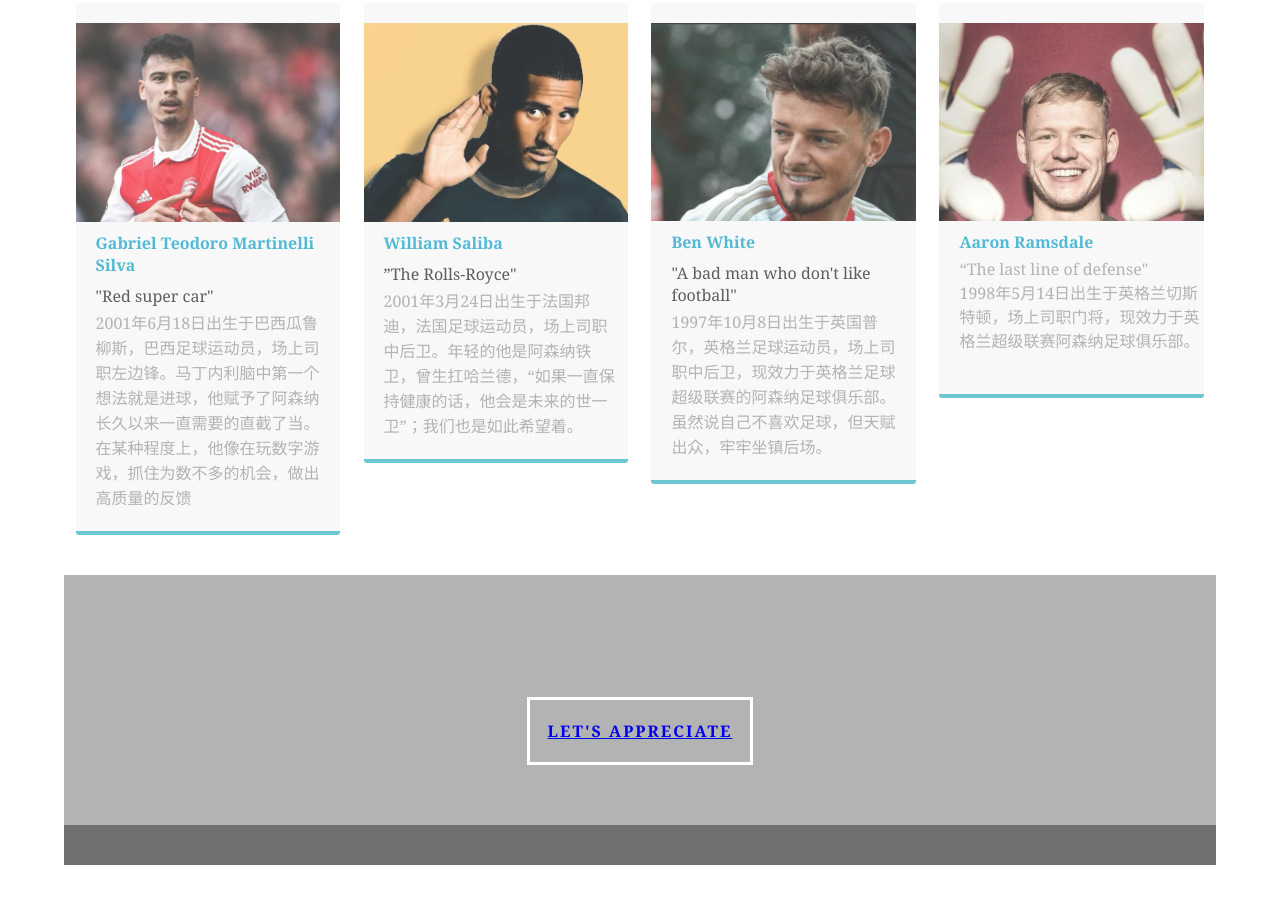
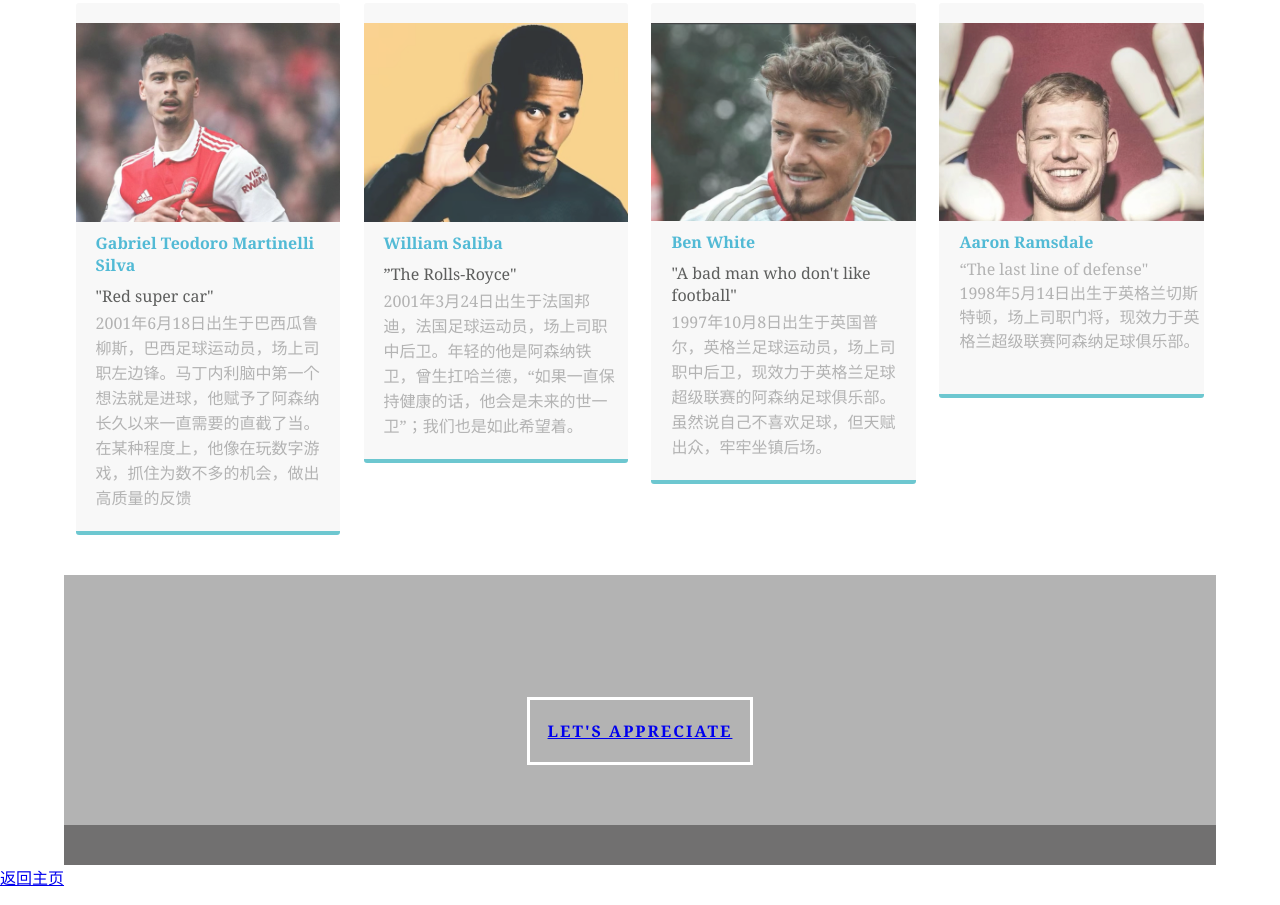
Before and after one commit to okDYT/okDYT.github.io, a plain HTML site: page Untitled-16.html in a window 1280 px wide. Shown: the part 1080-1985 px from the top of the page. Before the commit the page ends 1945 px from the top, so only its background shows below. Drawn offline with Linux system fonts and the light colour scheme.

Commit message:
Update Untitled-16.html

```diff
--- a/Untitled-16.html
+++ b/Untitled-16.html
@@ -82,5 +82,6 @@
   <div class="copyright"></div>
 </div>
 <!-- Main Container Ends -->
+	 <a href="index.html">返回主页</a></p>
 </body>
 </html>
```
